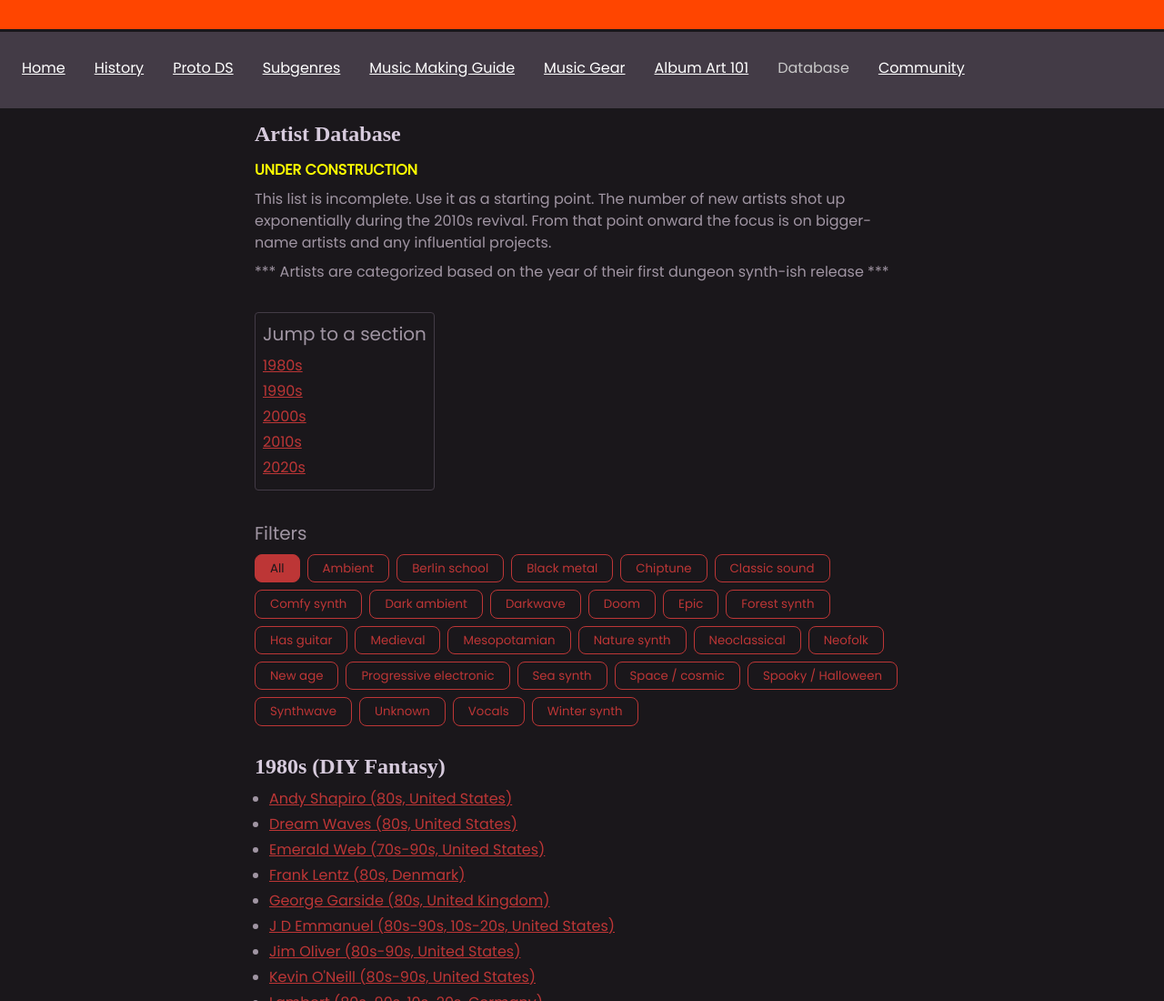
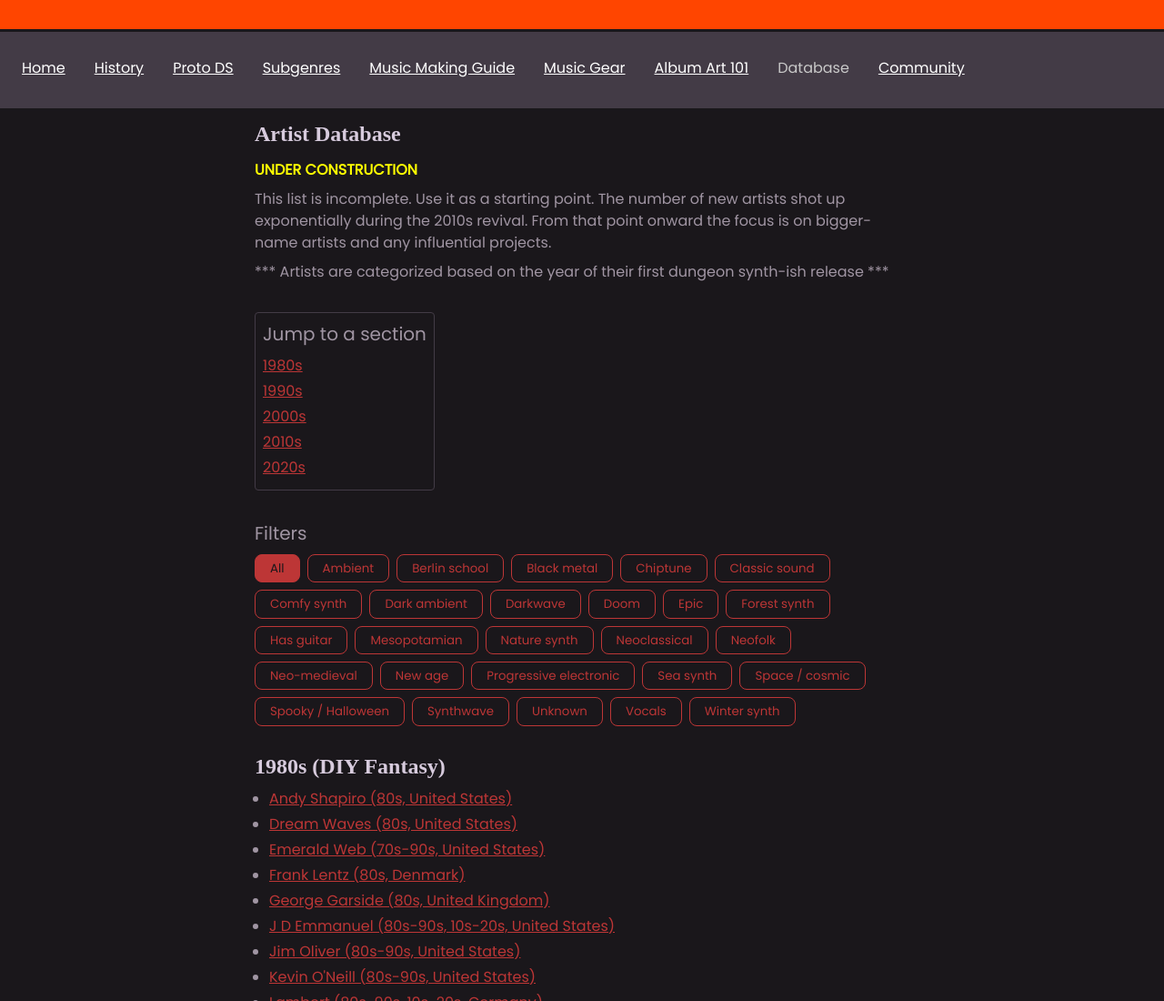
Before and after one commit to awrennuit/dungeon-synth-neocities, a plain HTML site: page public/database.html in a window 1280 px wide. Shown: the top 1100 px of the page at 91% size. Drawn offline with Linux system fonts and the light colour scheme; a web font is replaced by a local one.

Commit message:
update Medieval filter to Neo-medieval

```diff
--- a/public/database.html
+++ b/public/database.html
@@ -147,9 +147,6 @@
             <button type="guitar" onclick="showArtists('guitar')">
               Has guitar
             </button>
-            <button type="medieval" onclick="showArtists('medieval')">
-              Medieval
-            </button>
             <button type="mesopotamian" onclick="showArtists('mesopotamian')">
               Mesopotamian
             </button>
@@ -161,6 +158,9 @@
             </button>
             <button type="neofolk" onclick="showArtists('neofolk')">
               Neofolk
+            </button>
+            <button type="medieval" onclick="showArtists('medieval')">
+              Neo-medieval
             </button>
             <button type="new age" onclick="showArtists('new age')">
               New age
```
